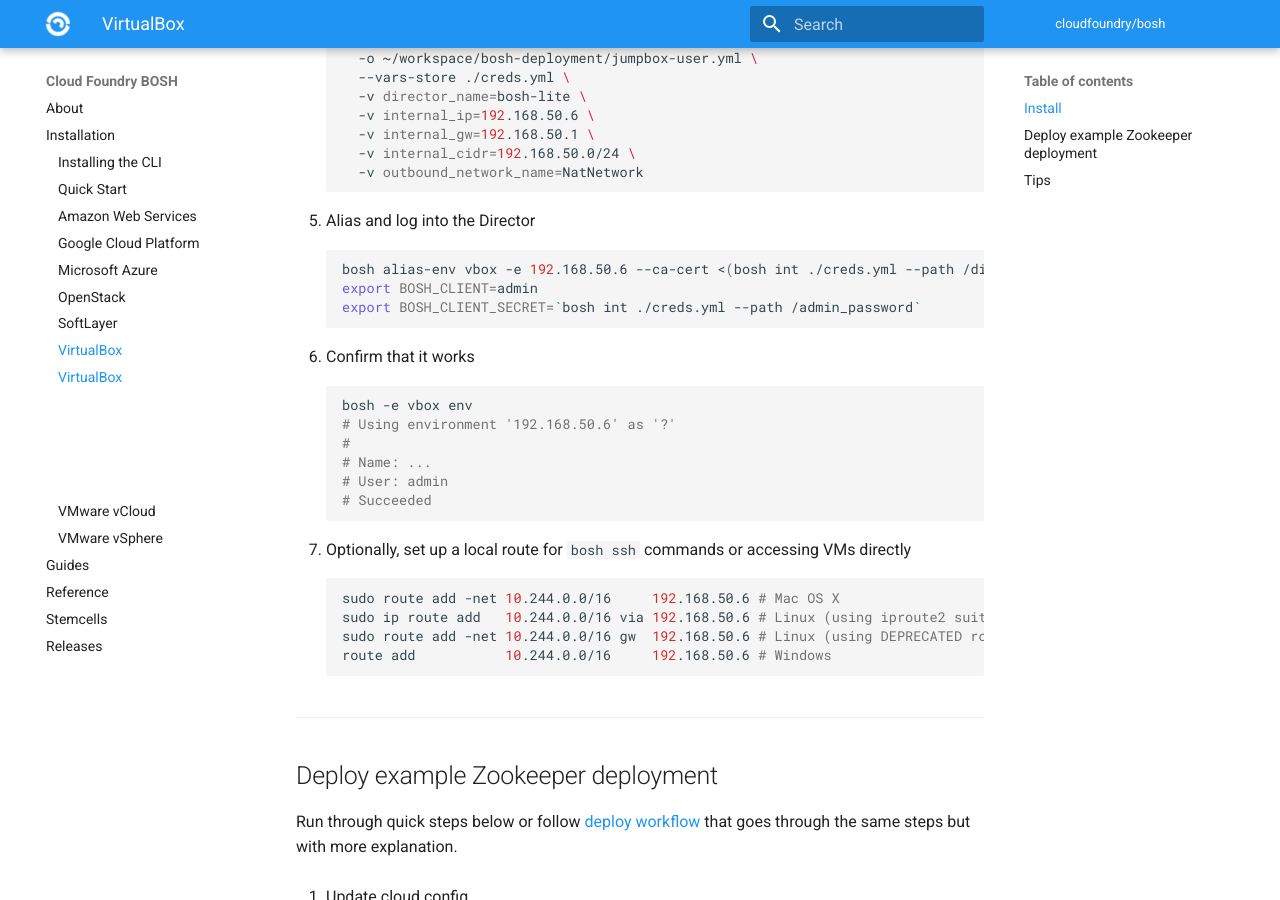
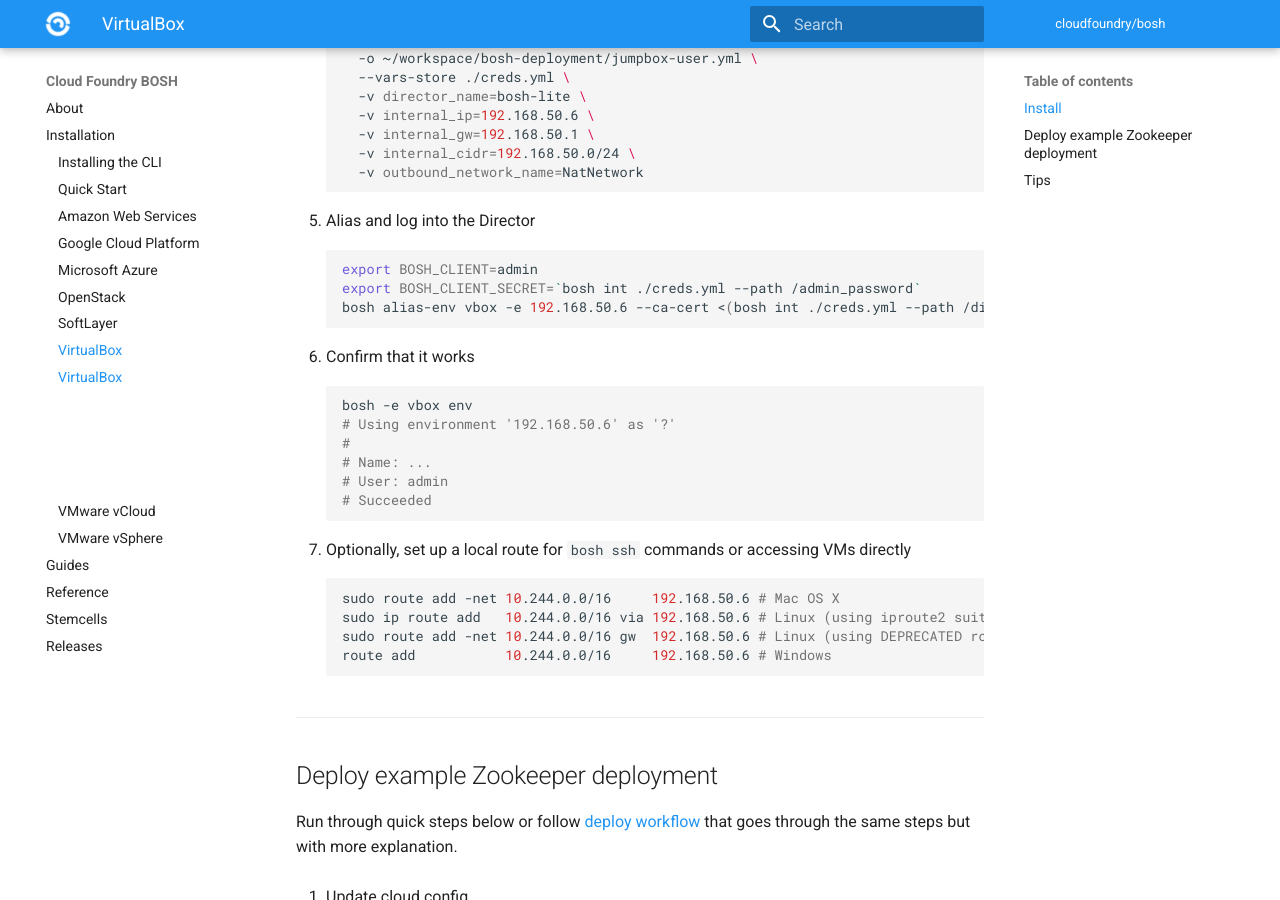
Before and after one commit to cloudfoundry/docs-bosh, an MkDocs documentation site: the page built from content/bosh-lite.md, in a window 1280 px wide and 900 px high, scrolled down 1199 px. Built offline with MkDocs 1.6.1 and Material for MkDocs 9.7.7, drawn with Linux system fonts in a browser that asks for light colours; old or Windows-style settings are respelled for this version of MkDocs.

````diff
--- a/content/bosh-lite.md
+++ b/content/bosh-lite.md
@@ -55,9 +55,9 @@ Follow below steps to get it running on locally on VirtualBox:
 1. Alias and log into the Director
 
     ```shell
-    bosh alias-env vbox -e 192.168.50.6 --ca-cert <(bosh int ./creds.yml --path /director_ssl/ca)
     export BOSH_CLIENT=admin
     export BOSH_CLIENT_SECRET=`bosh int ./creds.yml --path /admin_password`
+    bosh alias-env vbox -e 192.168.50.6 --ca-cert <(bosh int ./creds.yml --path /director_ssl/ca)
     ```
 
 1. Confirm that it works
````
